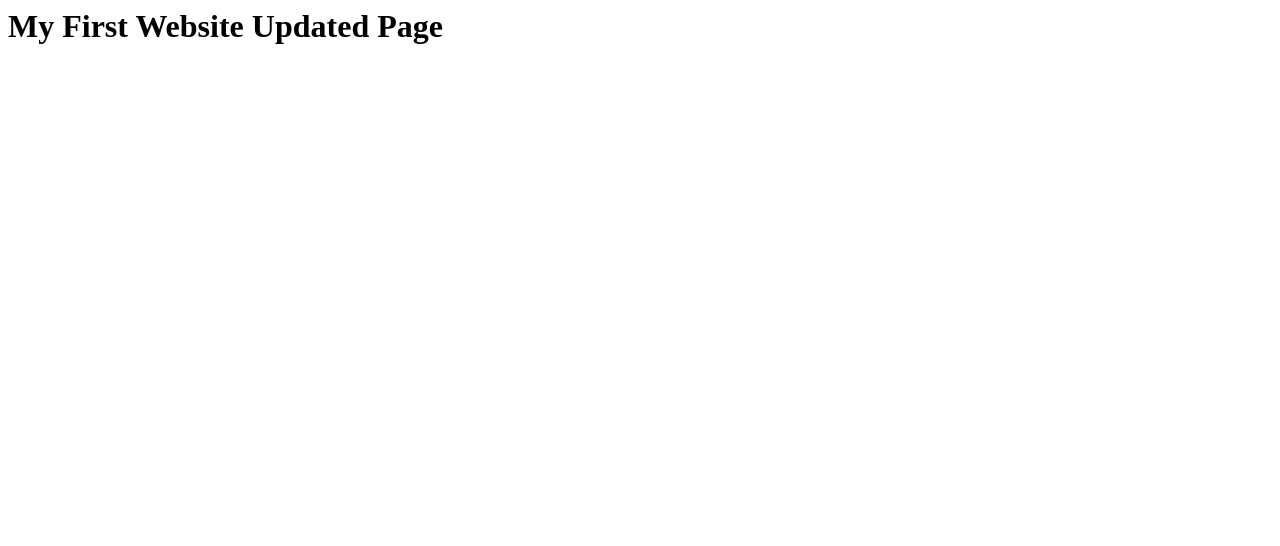
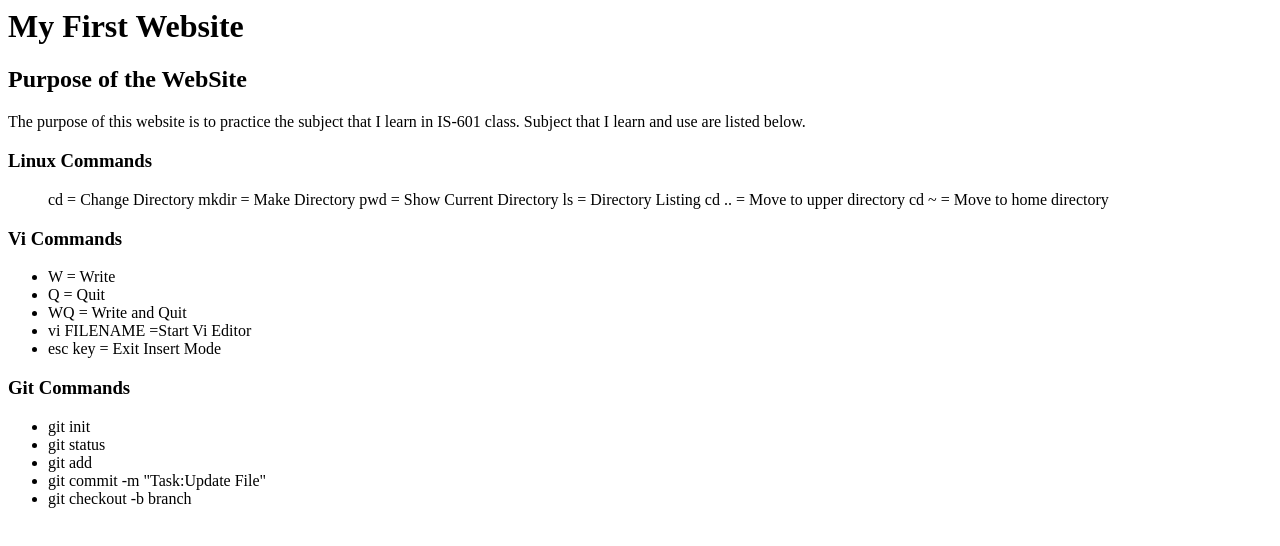
Before and after one commit to mdmrts/IS601FirstWebsite, a plain HTML site: page index.html in a window 1280 px wide. Drawn offline with Linux system fonts and the light colour scheme.

Commit message:
Task : Update index file

```diff
--- a/index.html
+++ b/index.html
@@ -3,6 +3,34 @@
 		<title>My First Website</title>
 	</head>
 	<body>
-		<h1>My First Website Updated Page</h1>
+		<h1>My First Website</h1>
+		<h2>Purpose of the WebSite</h2>
+		<p>The purpose of this website is to practice the subject that I learn in IS-601 class. Subject that I learn and use are listed below.</p>
+		<h3>Linux Commands</h3>
+		<ul>
+			cd = Change Directory
+			mkdir = Make Directory
+			pwd = Show Current Directory
+			ls = Directory Listing
+			cd .. = Move to upper directory
+			cd ~ = Move to home directory
+
+		</ul>
+		<h3>Vi Commands</h3>
+		<ul>
+			<li> W = Write
+			<li> Q = Quit
+			<li> WQ = Write and Quit
+			<li> vi FILENAME =Start Vi Editor
+			<li> esc key = Exit Insert Mode
+
+		</ul>
+		<h3>Git Commands</h3>
+		<ul>
+			<li> git init
+			<li> git status
+			<li> git add
+			<li> git commit -m "Task:Update File"
+			<li> git checkout -b branch
+		</ul>
 	</body>
-</html>
```
